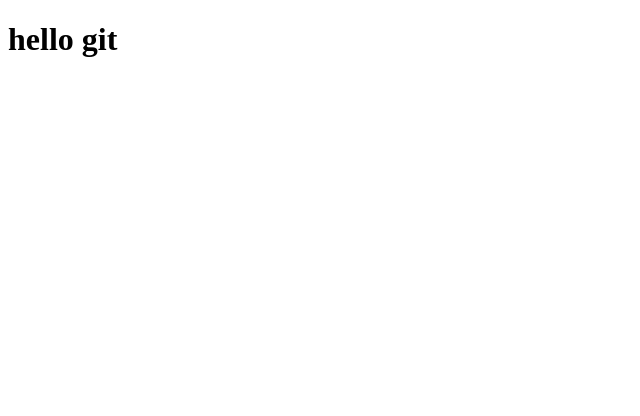
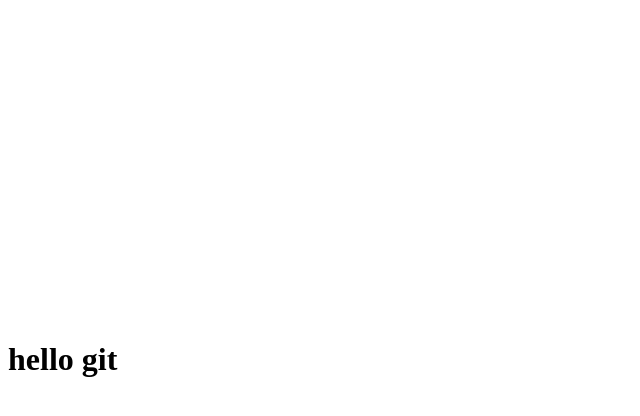
Before and after one commit to VAKARAMOKO/hello, a plain HTML site: page index.html in a window 1280 px wide. Shown: the whole page, without its empty margins (0-640 px from the left). Drawn offline with Linux system fonts and the light colour scheme.

Commit message:
add to css style at file

```diff
--- a/index.html
+++ b/index.html
@@ -4,6 +4,17 @@
 	<meta charset="UTF-8">
 	<title>git</title>
 </head>
+<style type="text/css">
+
+	h1{
+		position: absolute;
+		top: 40%;
+		width: 100%
+		font-family: hevettica;
+		font-style: 50px;
+		text-align: center;
+	}
+</style>
 <body>
 	<h1>hello git</h1>
 
```
Also changed, not shown: second.html (added, +12 -0 lines).
